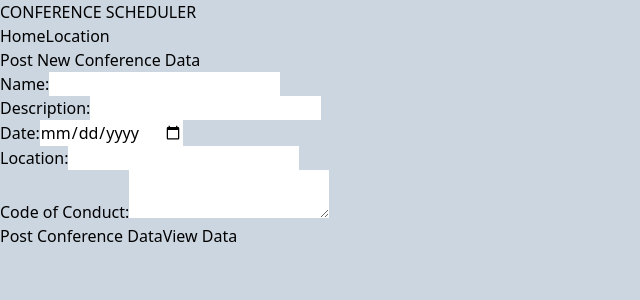
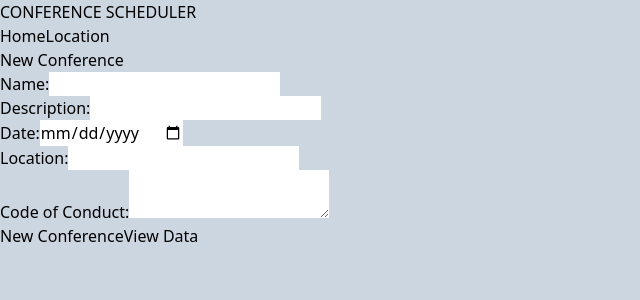
Before and after one commit to akhil8086/conference-scheduler, a React (Vite) app: page /conference in a window 1280 px wide. Shown: the top 300 px of the page, without its empty margins (0-640 px from the left). Built offline with nearby package versions, Linux system fonts and the light colour scheme.

Commit message:
final commit

```diff
--- a/src/App.jsx
+++ b/src/App.jsx
@@ -2,7 +2,6 @@
 
 import { BrowserRouter as Router, Route, Routes } from "react-router-dom";
 import LocationInfoPage from "./components/LocationInfoPage";
-
 import Schedule from "./components/Schedule";
 import Homepage from "./components/HomePage";
 import Conference from "./components/Conferecnce";
--- a/src/components/Conferecnce.jsx
+++ b/src/components/Conferecnce.jsx
@@ -1,8 +1,7 @@
 
 
-import React, { useState } from 'react';
+import { useState } from 'react';
 import axios from 'axios';
-import { Link } from 'react-router-dom';
 import ConferenceList from './ConferenceList';
 import Header from './Header';
 
@@ -80,7 +79,7 @@ function Conference() {
     <div className="container mx-auto p-4n">
       <Header />
       <div className="bg-blue-200 border border-gray-300 shadow-md rounded p-4 mx-auto max-w-md mt-8">
-        <h2 className="text-2xl font-bold mt-8 text-center">Post New Conference Data</h2>
+        <h2 className="text-2xl font-bold mt-8 text-center">New Conference</h2>
         <form onSubmit={handleSubmit} className="max-w-md mx-auto mt-4 bg-blue-100 p-4 rounded">
   <div className="mb-4">
     <label className="block text-gray-700 font-semibold mb-2">Name:</label>
@@ -137,7 +136,7 @@ function Conference() {
   </div>
   <div className="flex justify-center">
     <button type="submit" onClick={handleSubmit} className="bg-blue-500 text-white p-2 rounded hover:bg-blue-600 mx-2">
-      Post Conference Data
+      New Conference
     </button>
     <button onClick={fetchConferenceData} className="bg-blue-500 text-white p-2 rounded hover:bg-blue-600 mx-2">
       View Data
--- a/src/components/ConferenceDetails.jsx
+++ b/src/components/ConferenceDetails.jsx
@@ -1,11 +1,15 @@
-import React, { useState, useEffect } from 'react';
+
+
+import { useState, useEffect } from 'react';
 import axios from 'axios';
 import { useParams } from 'react-router-dom';
+import Header from './Header';
 
 function ConferenceDetails() {
   const [conferenceData, setConferenceData] = useState(null);
-const param = useParams();
-const id = param.id;
+  const param = useParams();
+  const id = param.id;
+
   const fetchConferenceData = () => {
     axios
       .get(`http://localhost:8080/conferences/${id}`)
@@ -23,18 +27,18 @@ const id = param.id;
 
   return (
     <div className="container mx-auto p-4">
+      <Header />
       <h2 className="text-2xl font-bold mt-8 text-center">Conference Details</h2>
       <button onClick={fetchConferenceData} className="bg-blue-500 text-white p-2 rounded hover:bg-blue-600 mx-2">
-        Fetch Conference Data
+        Deatils
       </button>
       {conferenceData && (
-        <div>
-          <h3>Name: {conferenceData.name}</h3>
-          <p>Description: {conferenceData.description}</p>
+        <div className="bg-white p-4 rounded shadow-md mt-4 mx-auto w-1/2 text-center">
+          <h3 className="text-xl font-semibold">Name: {conferenceData.name}</h3>
+          <p className="mt-2">Description: {conferenceData.description}</p>
           <p>Date: {conferenceData.date}</p>
           <p>Location: {conferenceData.location}</p>
           <p>Code of Conduct: {conferenceData.codeOfConduct}</p>
-          {/* Add additional fields as needed */}
         </div>
       )}
     </div>
--- a/src/components/ConferenceList.jsx
+++ b/src/components/ConferenceList.jsx
@@ -1,4 +1,4 @@
-import React from 'react';
+
 import { Link } from 'react-router-dom';
 
 function ConferenceList({ conferenceData, deleteConference }) {
--- a/src/components/HomePage.jsx
+++ b/src/components/HomePage.jsx
@@ -1,8 +1,5 @@
 
 
-
-
-import React, { useState, useEffect } from "react";
 import { Link } from "react-router-dom";
 import Header from "./Header";
 import Icon from "../assets/Home.svg";
--- a/src/components/LocationInfoPage.jsx
+++ b/src/components/LocationInfoPage.jsx
@@ -1,7 +1,7 @@
 
 
 
-import React, { useEffect, useState } from 'react';
+import  { useEffect, useState } from 'react';
 import Header from './Header';
 
 function LocationInfoPage() {
--- a/src/components/Schedule.jsx
+++ b/src/components/Schedule.jsx
@@ -1,6 +1,6 @@
 
 
-import React, { useState, useEffect } from "react";
+import { useState, useEffect } from "react";
 import axios from "axios";
 import Header from "./Header";
 import { useParams } from "react-router-dom";
--- a/src/components/Speakers.jsx
+++ b/src/components/Speakers.jsx
@@ -1,6 +1,6 @@
 
 
-import React, { useState, useEffect } from 'react';
+import  { useState, useEffect } from 'react';
 import axios from 'axios';
 import { useParams } from 'react-router-dom';
 import Header from './Header';
@@ -30,7 +30,7 @@ function Speakers() {
     }));
   };
 
-  const { id, ID } = useParams(); // Ensure you have the correct route parameters
+  const { id, ID } = useParams();
 
   const handleSubmit = async (e) => {
     e.preventDefault();
@@ -60,16 +60,6 @@ function Speakers() {
 
     fetchSpeakerDetails();
   }, [id, ID]);
-
-  // const handleDelete = async () => {
-  //   try {
-  //     const response = await axios.delete(`http://localhost:8080/conferences/speaker/${id}/${ID}`);
-  //     console.log(response.data);
-  //     setSpeaker(null);
-  //   } catch (error) {
-  //     console.error('Error deleting speaker:', error);
-  //   }
-  // };
 
   return (
     <div>
@@ -111,13 +101,7 @@ function Speakers() {
           </button>
         </form>
         {speaker && <SpeakerCard speaker={speaker} />}
-        {/* <button
-          type="button"
-          onClick={handleDelete}
-          className="mt-4 w-full bg-red-500 text-white p-2 rounded hover-bg-red-600 focus:outline-none focus-bg-red-600"
-        >
-          Delete Speaker
-        </button> */}
+
 
       <Link to={`/details/${id}`}>
           <button>
```
Also changed, not shown: src/components/Header.jsx (+0 -28 lines).
